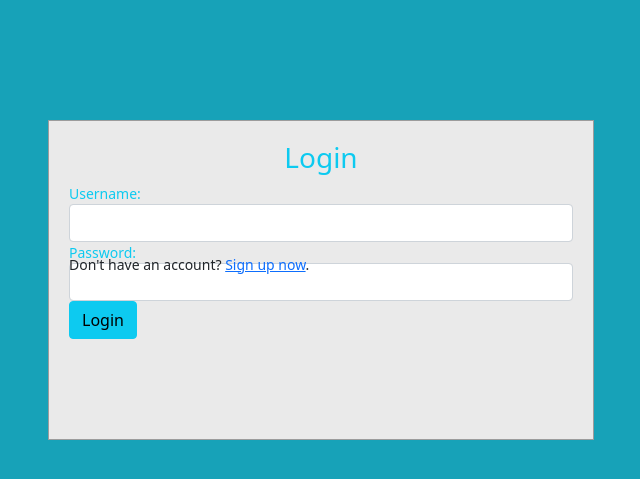
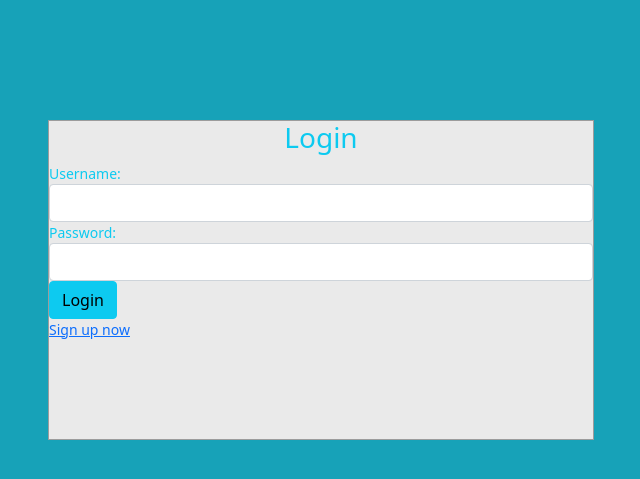
Before and after one commit to ClaudioPaonessa/MoFLeague, a PHP site: page /auth/login in a window 1280 px wide. Shown: the top 479 px of the page, without its empty margins (319-959 px from the left). Run offline with PHP 8.4, Linux system fonts and the light colour scheme; a stand-in replaces the project's code that opens the database connection.

Commit message:
update login form

```diff
--- a/auth/login.php
+++ b/auth/login.php
@@ -95,12 +95,12 @@ if($_SERVER["REQUEST_METHOD"] == "POST"){
     </style>
 </head>
 <body>
-    <div id="login">
+<div id="login">
         <div class="container">
             <div id="login-row" class="row justify-content-center align-items-center">
                 <div id="login-column" class="col-md-6">
                     <div id="login-box" class="col-md-12">
-                        <form id="login-form" class="form" action="" method="post">
+                        <form form action="<?php echo htmlspecialchars($_SERVER["PHP_SELF"]); ?>" method="post">
                             <h3 class="text-center text-info">Login</h3>
                             <div class="form-group" <?php echo (!empty($username_err)) ? 'has-error' : ''; ?>">
                                 <label for="username" class="text-info">Username:</label><br>
@@ -116,7 +116,7 @@ if($_SERVER["REQUEST_METHOD"] == "POST"){
                                 <input type="submit" name="submit" class="btn btn-info btn-md" value="Login">
                             </div>
                             <div id="register-link" class="text-right">
-                                <p>Don't have an account? <a href="/auth/register">Sign up now</a>.</p>
+                                <a href="/auth/register">Sign up now</a>
                             </div>
                         </form>
                     </div>
```
